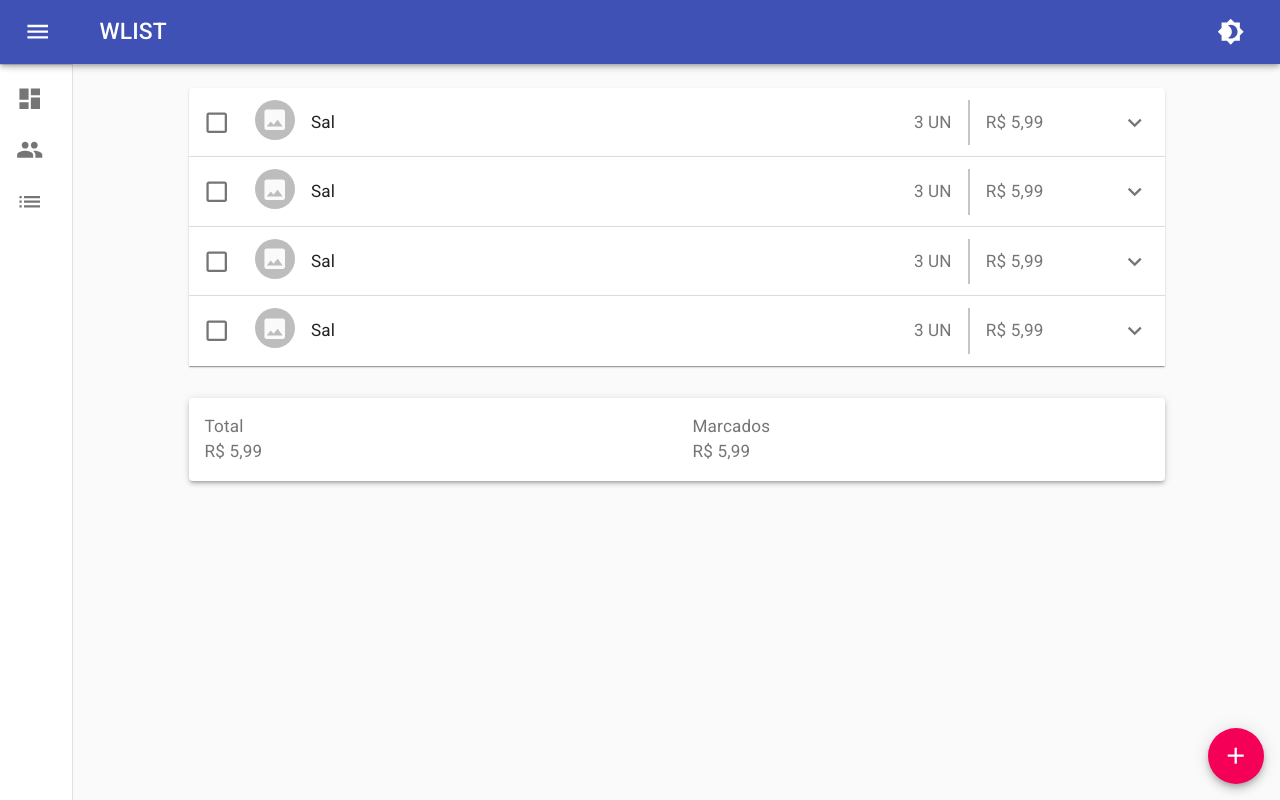
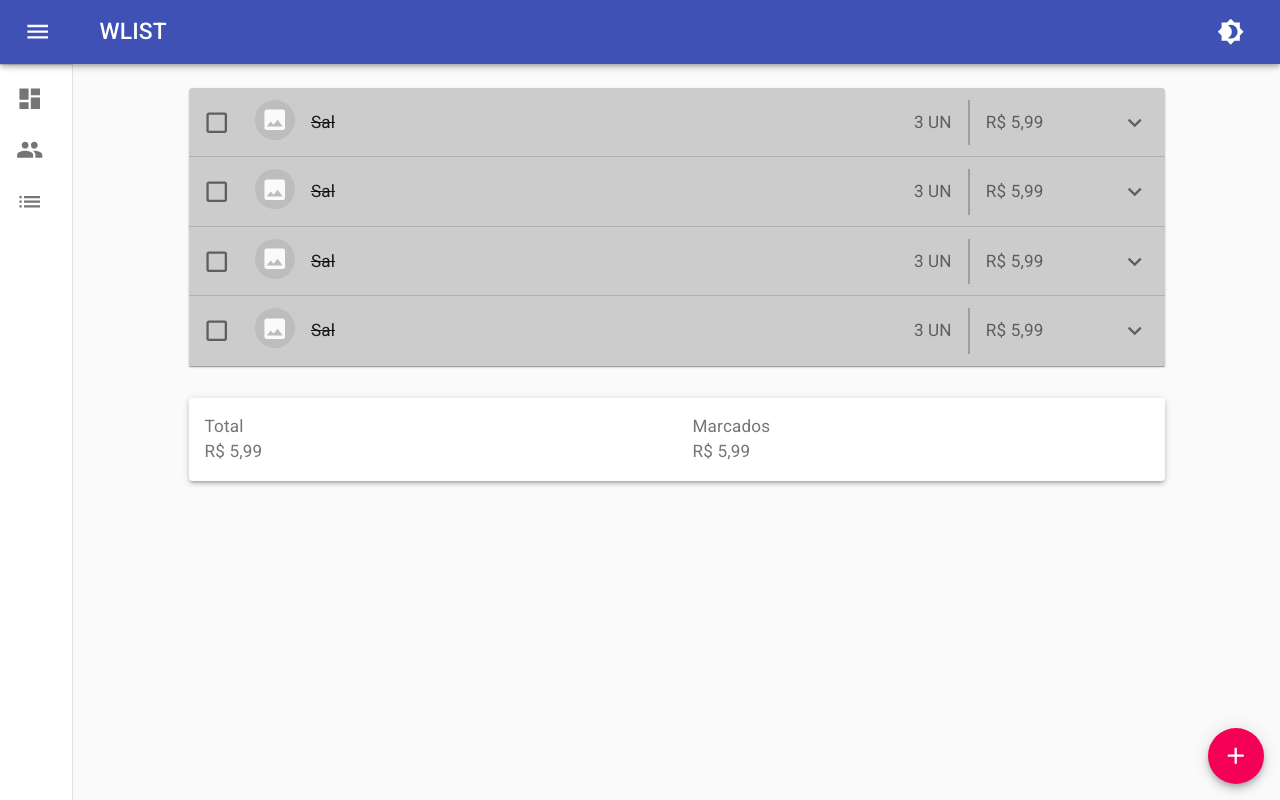
Before and after one commit to walternascimentobarroso/list, a Next.js app: page /list in a window 1280 px wide. Built offline with nearby package versions, Linux system fonts and the light colour scheme.

Commit message:
[ADD] Style for checked item

```diff
--- a/src/pages/list/Styles.tsx
+++ b/src/pages/list/Styles.tsx
@@ -29,5 +29,11 @@ export const Styles = makeStyles((theme: Theme) =>
       display: 'flex',
       alignItems: 'center',
     },
+    checked: {
+      textDecoration: 'line-through',
+    },
+    checkedBackground: {
+      background: '#ccc'
+    }
   })
 );
--- a/src/pages/list/index.tsx
+++ b/src/pages/list/index.tsx
@@ -81,7 +81,7 @@ export default function CheckboxListSecondary() {
       <Container>
         {[0, 1, 2, 3].map((value) => {
           return (
-            <Accordion key={value}>
+            <Accordion key={value} className={classes.checkedBackground}>
               <AccordionSummary
                 expandIcon={<ExpandMoreIcon />}
                 aria-label="Expand"
@@ -100,7 +100,7 @@ export default function CheckboxListSecondary() {
                     <ImageIcon />
                   </Avatar>
                 </ListItemAvatar>
-                <Typography className={classes.heading}>Sal</Typography>
+                <Typography className={`${classes.heading} ${classes.checked}`}>Sal</Typography>
                 <Typography className={classes.secondaryHeading}>
                   3 UN
                 </Typography>
```
Also changed, not shown: lib/api/list.tsx (added, +24 -0 lines).
